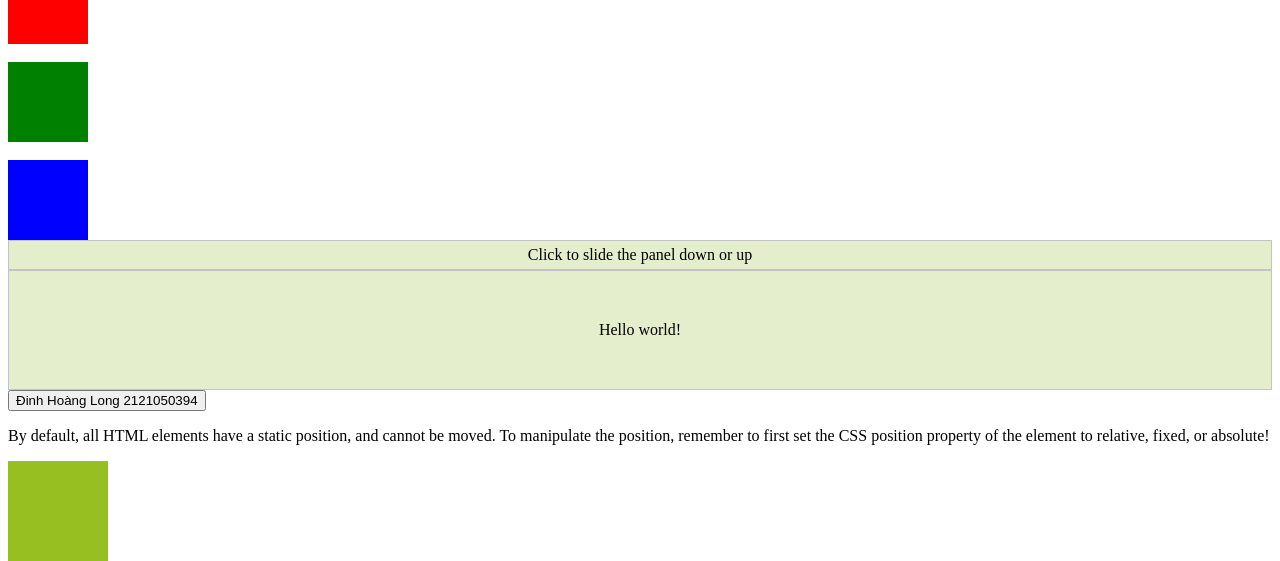
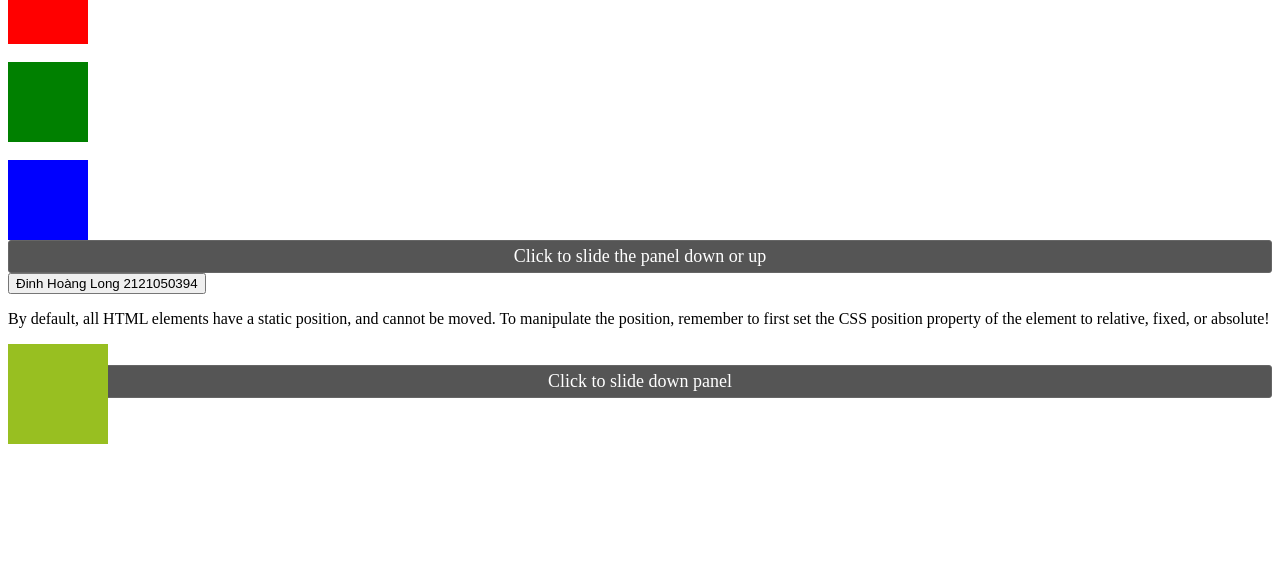
Before and after one commit to HoangLong010/phattrienungdungweb1, a PHP site: page /a.html in a window 1280 px wide. Shown: the part 403-964 px from the top of the page. After the commit the page ends 847 px from the top, so only its background shows below. Run offline with PHP 8.4, Linux system fonts and the light colour scheme.

Commit message:
Jquery stop()

```diff
--- a/html/Jquery/a.css
+++ b/html/Jquery/a.css
@@ -1,10 +1,14 @@
 #panel, #flip {
     padding: 5px;
+    font-size: 18px;
     text-align: center;
-    background-color: #e5eecc;
-    border: solid 1px #c3c3c3;
+    background-color: #555;
+    color: white;
+    border: solid 1px #666;
+    border-radius: 3px;
   }
 
   #panel {
     padding: 50px;
+    display: none;
   }
--- a/html/Jquery/a.html
+++ b/html/Jquery/a.html
@@ -41,6 +41,15 @@
     $("div").animate({left: '250px'});
   });
 });
+
+$(document).ready(function(){
+  $("#flip").click(function(){
+    $("#panel").slideDown(5000);
+  });
+  $("#stop").click(function(){
+    $("#panel").stop();
+  });
+});
 </script>
 </head>
 <body>
@@ -75,6 +84,15 @@
 
 <div style="background:#98bf21;height:100px;width:100px;position:absolute;"></div>
 
+<body>
+
+    <button id="stop">Stop sliding</button>
+
+    <div id="flip">Click to slide down panel</div>
+    <div id="panel">Hello world!</div>
+
+    </body>
+
 
 
 
```
